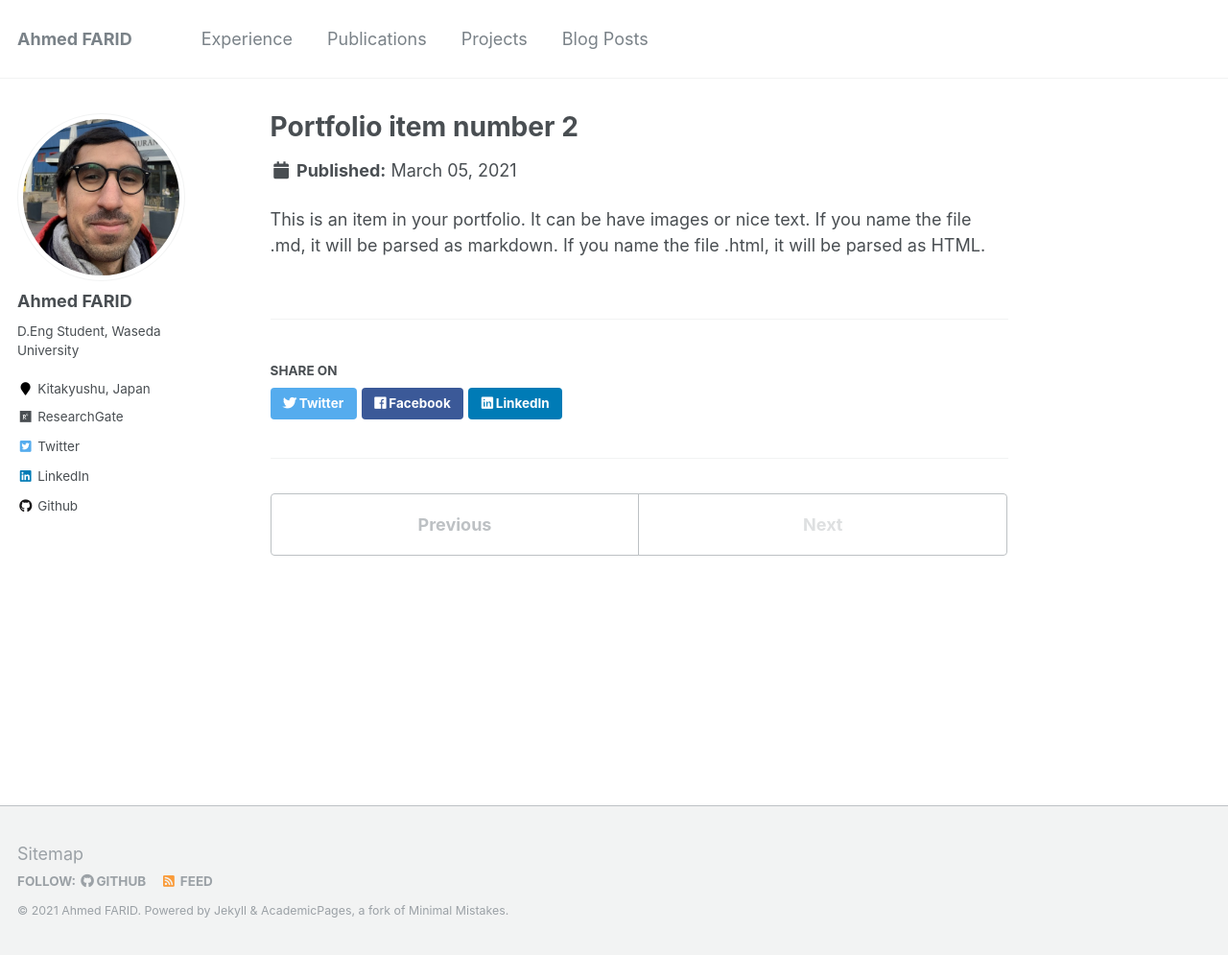
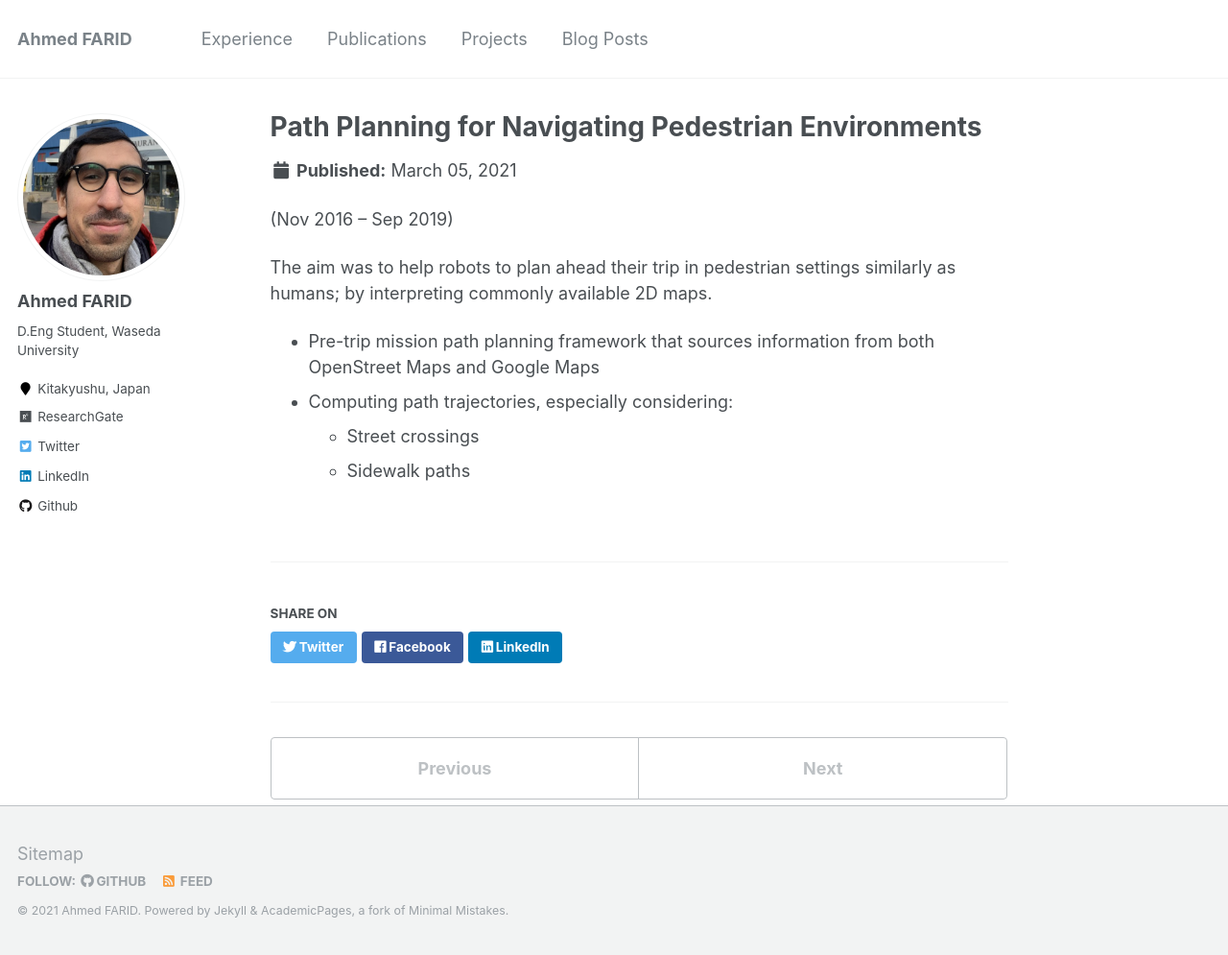
Before and after one commit to amwfarid/amwfarid.github.io, a Jekyll site: the page built from _projects/projects-2.md, in a window 1280 px wide and 995 px high. Shown: the whole window at 96% size. Built offline with Jekyll 4.4.1, drawn with Linux system fonts in a browser that asks for light colours.

Commit message:
Adding some projects

```diff
--- a/_projects/projects-1.md
+++ b/_projects/projects-1.md
@@ -1,7 +1,12 @@
 ---
-title: "Portfolio item number 1"
-excerpt: "Short description of portfolio item number 1<br/><img src='/images/500x300.png'>"
+title: "Robot Audition for Mobile Robots"
+excerpt: "<br/><img src='/images/obelix_audition.png'>"
 collection: projects
 ---
+(Oct 2019 – Jan 2020)
 
-This is an item in your portfolio. It can be have images or nice text. If you name the file .md, it will be parsed as markdown. If you name the file .html, it will be parsed as HTML.
+- Developed an 8-channel microphone array system for sound source localization (SSL) by an urban mobile robot
+- Recorded a dataset using a sound source and motion capturing for SSL by means of deep neural networks
+- Attended seminars and obtained deeper knowledge of research in intelligent mobility, robotics, and machine learning
+
+Done during my research Internship at the Autonomous Intelligent Systems (AIS) Lab, University of Freiburg
--- /dev/null
+++ b/_projects/projects-2.md
@@ -0,0 +1,13 @@
+---
+title: "Path Planning for Navigating Pedestrian Environments"
+excerpt: "<br/><img src='/images/path_planner.png'>"
+collection: projects
+---
+(Nov 2016 – Sep 2019)
+
+The aim was to help robots to plan ahead their trip in pedestrian settings similarly as humans; by interpreting commonly available 2D maps.
+
+- Pre-trip mission path planning framework that sources information from both OpenStreet Maps and Google Maps
+- Computing path trajectories, especially considering:
+    - Street crossings
+    - Sidewalk paths
```
Also changed, not shown: _pages/publications.md (+13 -7 lines), _projects/projects-3.md (added, +11 -0 lines), images/cubesat.png (added), images/obelix_audition.png (added), images/path_planner.png (added), 1 other file.
